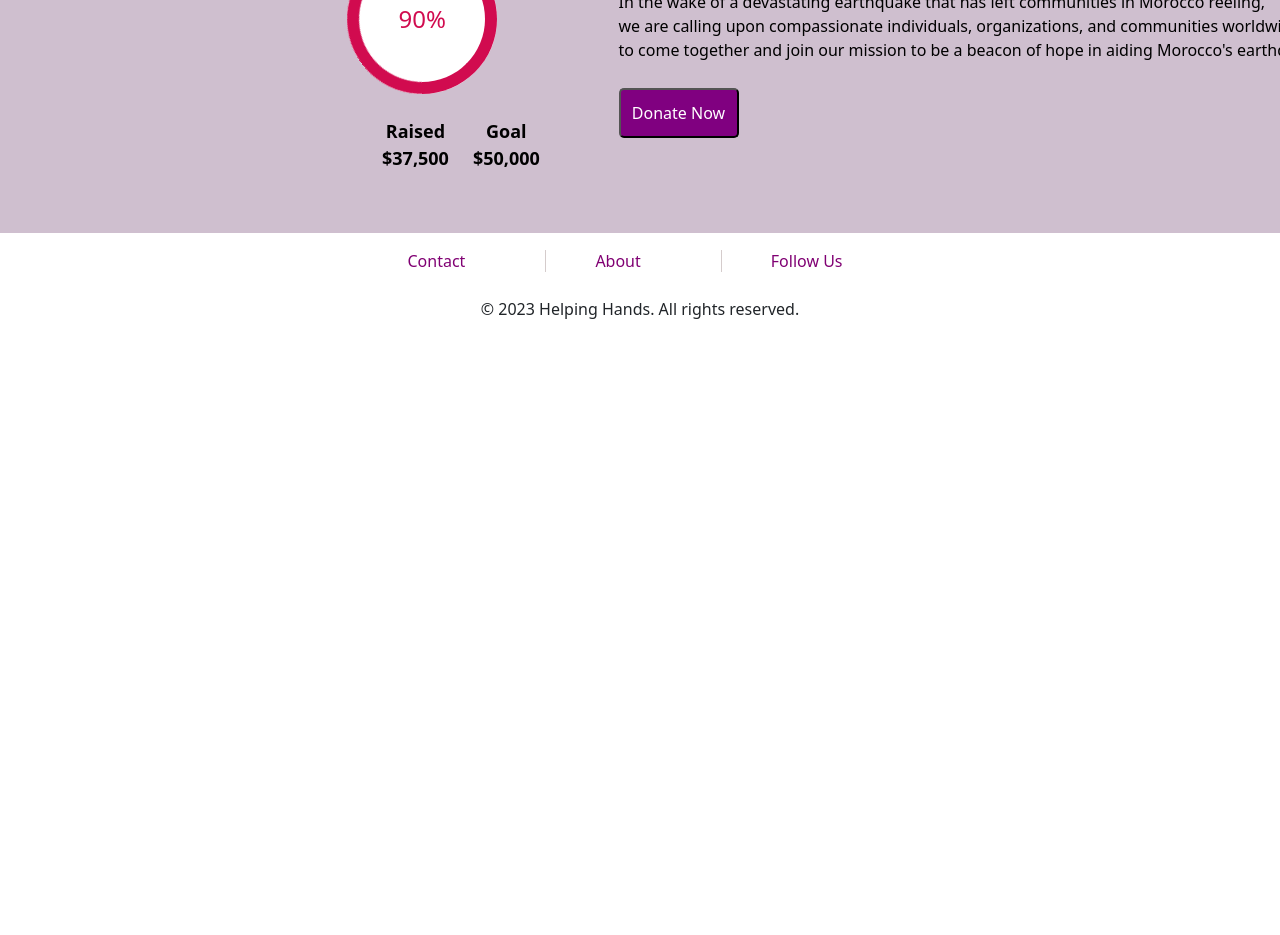
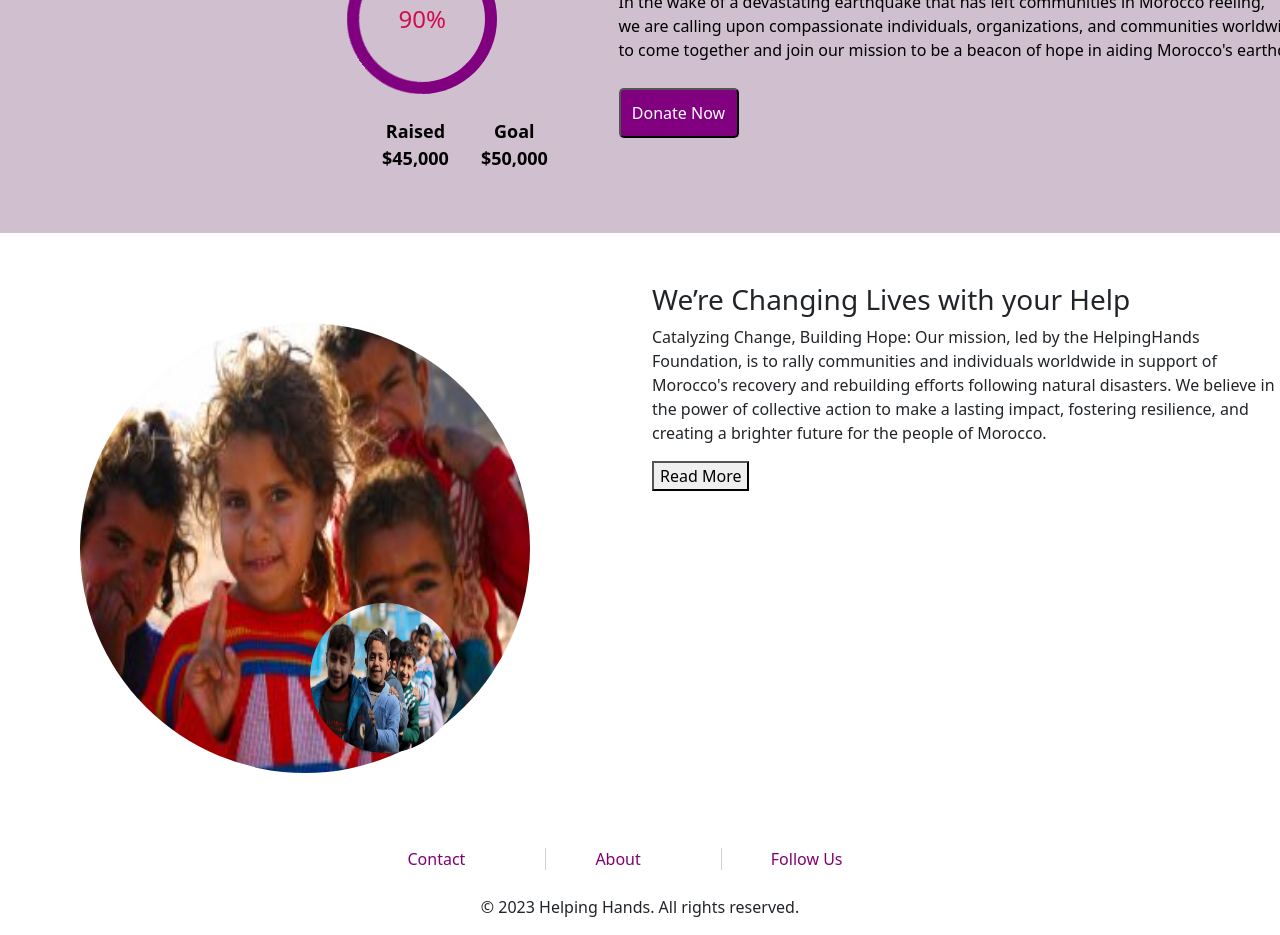
Before and after one commit to dande100/HelpingHands_Morocco-FinalProject, a React app: page / in a window 1280 px wide. Shown: the part 747-1682 px from the top of the page. Before the commit the page ends 1084 px from the top, so only its background shows below. Built offline with nearby package versions, Linux system fonts and the light colour scheme; no server answers.

Commit message:
feature-3/homepage-creation working on About Us and inserting image

```diff
--- a/src/front/js/pages/home.js
+++ b/src/front/js/pages/home.js
@@ -1,17 +1,25 @@
-import React, { useContext, useEffect } from "react";
+import React, { useContext, useEffect, useState } from "react";
 import { Context } from "../store/appContext";
 import sliderBGImageUrl from "../../img/slider_bg.jpg";
 import "../../styles/home.css";
 import { Link } from "react-router-dom";
 import "../../styles/circular-progress-bar.css";
+import happyKidsImageUrl from "../../img/happyKids.jpg";
+import happyKids1ImageUrl from "../../img/happyKids1.png";
+
+
 
 export const Home = () => {
 	const { store, actions } = useContext(Context);
+	const [isZoomed, setIsZoomed] = useState(false);
 
 	useEffect(() => {
 		// Add your logic to set the progress here (if needed)
 	}, []);
 
+	const handleImage2Click = () => {
+		setIsZoomed(!isZoomed);
+	};
 	return (
 		<div>
 			<img className="backgroundImage" src={sliderBGImageUrl} alt="Slider Background" style={{ maxWidth: "100%", height: "auto" }} />
@@ -47,11 +55,34 @@ export const Home = () => {
 					</div>
 
 					<div className="row row-cols-auto raised-goal">
-						<div className="col ms-5 ps-1 ">Raised<br />$37,500</div>
-						<div classNames="col ms-3 ps-1 ">Goal<br />$50,000</div>
+						<div className="col ms-5 ps-1 ">Raised<br />$45,000</div>
+						<div className="col ms-3 ps-1 ">Goal<br />$50,000</div>
 					</div>
 				</div>
 			</div >
+
+			<div className="row image-video-aboutUs">
+				<div className="col image-video">
+					<img
+						className={`image1`}
+						src={happyKidsImageUrl}
+						alt="Image 1"
+					/>
+					<img
+						className={`image2 ${isZoomed ? "zoomed" : ""}`}
+						src={isZoomed ? happyKids1ImageUrl : happyKids1ImageUrl}
+						alt="Image 2"
+						onClick={handleImage2Click}
+					/>
+				</div>
+				<div className="col aboutUsStatement">
+					<h3>We’re Changing Lives with your Help</h3>
+					<p>Catalyzing Change, Building Hope: Our mission, led by the HelpingHands Foundation, is to rally communities and individuals worldwide in support of Morocco's recovery and rebuilding efforts following natural disasters. We believe in the power of collective action to make a lasting impact, fostering resilience, and creating a brighter future for the people of Morocco.</p>
+					<button className="readMore">Read More</button>
+				</div>
+			</div>
+			<br /> <br />
 		</div>
+
 	);
 };
--- a/src/front/styles/circular-progress-bar.css
+++ b/src/front/styles/circular-progress-bar.css
@@ -17,7 +17,6 @@
     width: 100%;
     height: 100%;
     border-radius: 50%;
-    border: 12px solid #fff;
     position: absolute;
     top: 0;
     left: 0;
@@ -66,7 +65,7 @@
     width: 90%;
     height: 90%;
     border-radius: 50%;
-    background: #ffffff;
+    background: transparent;
     font-size: 24px;
     color: #d10b4f;
     line-height: 135px;
@@ -76,7 +75,7 @@
     left: 5%;
 }
 .progress.blue .progress-bar{
-    border-color: #d10b4f;
+    border-color: purple;
 }
 .progress.blue .progress-left .progress-bar{
     animation: loading-2 1.5s linear forwards 1.8s;
--- a/src/front/styles/home.css
+++ b/src/front/styles/home.css
@@ -73,3 +73,37 @@
   #better{
     color:purple;
   }
+  .image-video {
+    position: relative;
+    width: 500px;
+    height: 500px;
+
+  }
+
+  .image1 {
+    width: 450px;
+    height: 450px;
+    border-radius: 100%;
+    margin: 40px 80px;
+  }
+
+  .image2 {
+    width: 150px;
+    height: 150px;
+    border-radius: 50%;
+    position: absolute;
+    right: 180px;
+    bottom: 30px;
+
+  }
+
+.image2.zoomed {
+  width: 500px;
+  height: 500px;
+  transition: width 0.3s ease, height 0.3s ease; /* Add a smooth transition effect */
+  border-radius: 0%;
+  left: 500px;
+}
+.image-video-aboutUs{
+  margin-top: 50px;
+}
```
Also changed, not shown: src/front/img/happyKids.jpg (added), src/front/img/happyKids1.png (added).
